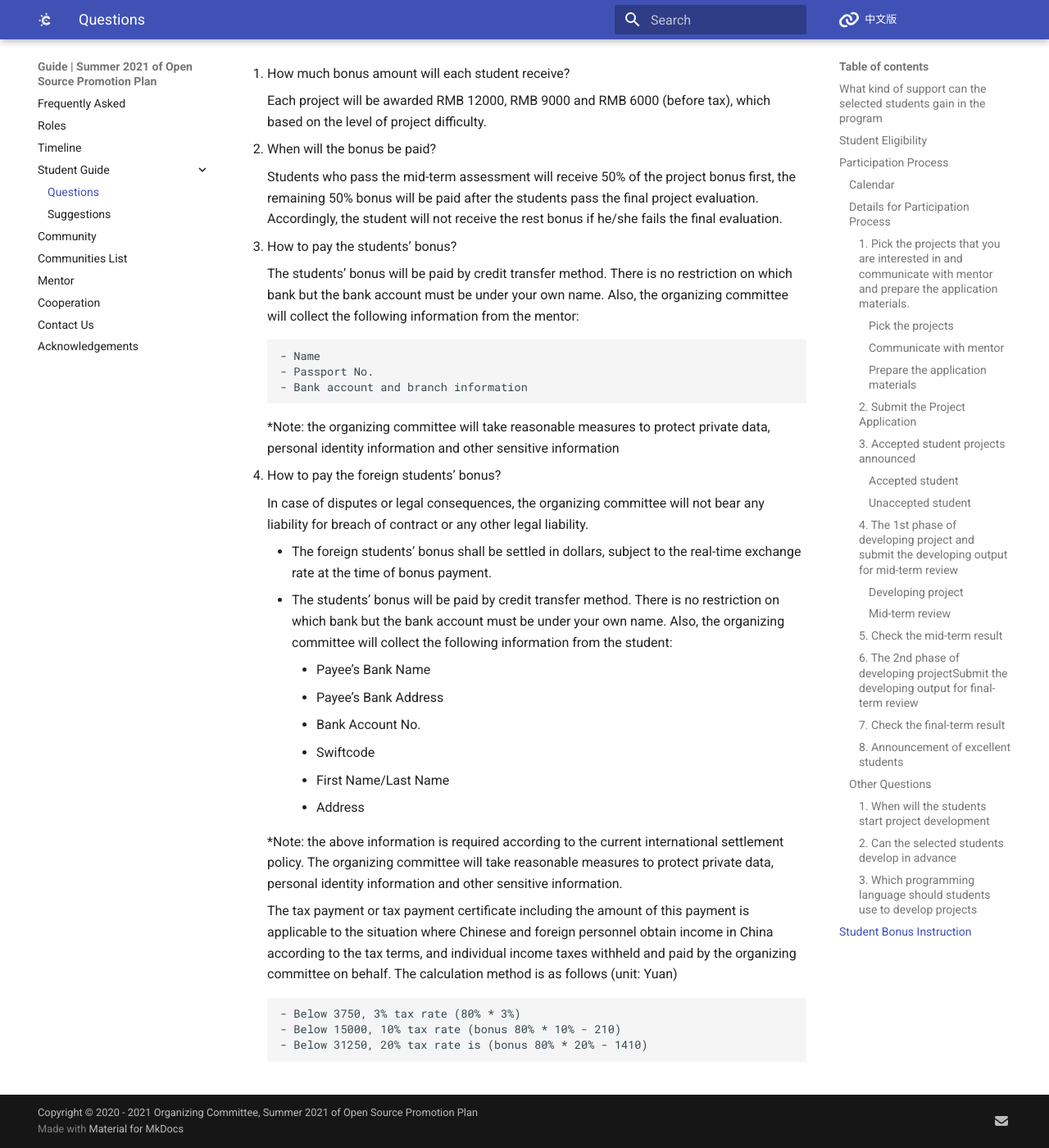
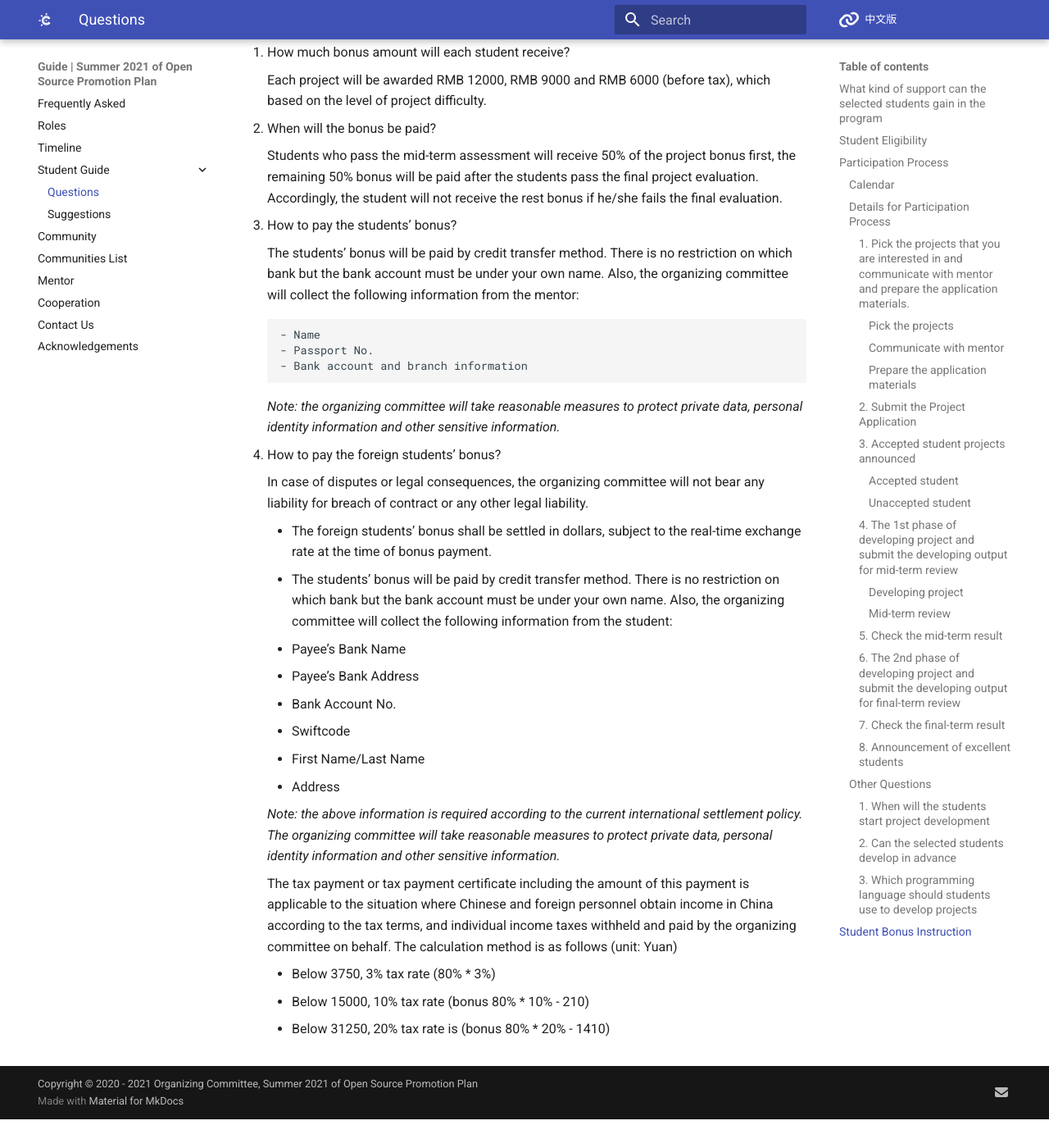
Before and after one commit to summer-ospp/help-en, an MkDocs documentation site: the page built from docs/student.md, in a window 1280 px wide and 1400 px high, scrolled down 5701 px. Shown: the whole window at 82% size. Built offline with MkDocs 1.6.1 and Material for MkDocs 9.7.7, drawn with Linux system fonts in a browser that asks for light colours; comment, search, counter and statistics services are not loaded; after the commit the page ends 7066 px from its top, so only the background shows below that; some of the changed text lies outside the part shown.

Commit message:
Update student.md

```diff
--- a/docs/student.md
+++ b/docs/student.md
@@ -124,7 +124,7 @@ The result will be released on the official webiste.
 
 Please see *Student Bonus Instruction* for details.
 
-#### 6. The 2nd phase of developing project<br />Submit the developing output for final-term review
+#### 6. The 2nd phase of developing project and submit the developing output for final-term review
 
   i. Students submit the project final report at the designated platform.
 
@@ -186,7 +186,7 @@ Students can choose the programming language according to the needs of community
         - Passport No.
         - Bank account and branch information
 
-    *Note: the organizing committee will take reasonable measures to protect private data, personal identity information and other sensitive information
+    *Note: the organizing committee will take reasonable measures to protect private data, personal identity information and other sensitive information.*
 
 4. How to pay the foreign students’ bonus?
 
@@ -195,17 +195,17 @@ Students can choose the programming language according to the needs of community
     - The foreign students’ bonus shall be settled in dollars, subject to the real-time exchange rate at the time of bonus payment.
     - The students’ bonus will be paid by credit transfer method. There is no restriction on which bank but the bank account must be under your own name. Also, the organizing committee will collect the following information from the student:
 
-        - Payee’s Bank Name
-        - Payee’s Bank Address
-        - Bank Account No.
-        - Swiftcode
-        - First Name/Last Name
-        - Address
+     - Payee’s Bank Name
+     - Payee’s Bank Address
+     - Bank Account No.
+     - Swiftcode
+     - First Name/Last Name
+     - Address
 
-    *Note: the above information is required according to the current international settlement policy. The organizing committee will take reasonable measures to protect private data, personal identity information and other sensitive information.
+    *Note: the above information is required according to the current international settlement policy. The organizing committee will take reasonable measures to protect private data, personal identity information and other sensitive information.*
 
     The tax payment or tax payment certificate including the amount of this payment is applicable to the situation where Chinese and foreign personnel obtain income in China according to the tax terms, and individual income taxes withheld and paid by the organizing committee on behalf. The calculation method is as follows (unit: Yuan)
 
-        - Below 3750, 3% tax rate (80% * 3%)
-        - Below 15000, 10% tax rate (bonus 80% * 10% - 210)
-        - Below 31250, 20% tax rate is (bonus 80% * 20% - 1410)
+      - Below 3750, 3% tax rate (80% * 3%)
+      - Below 15000, 10% tax rate (bonus 80% * 10% - 210)
+      - Below 31250, 20% tax rate is (bonus 80% * 20% - 1410)
```
Also changed, not shown: other parts of docs/student.md (+1 -1 lines).
